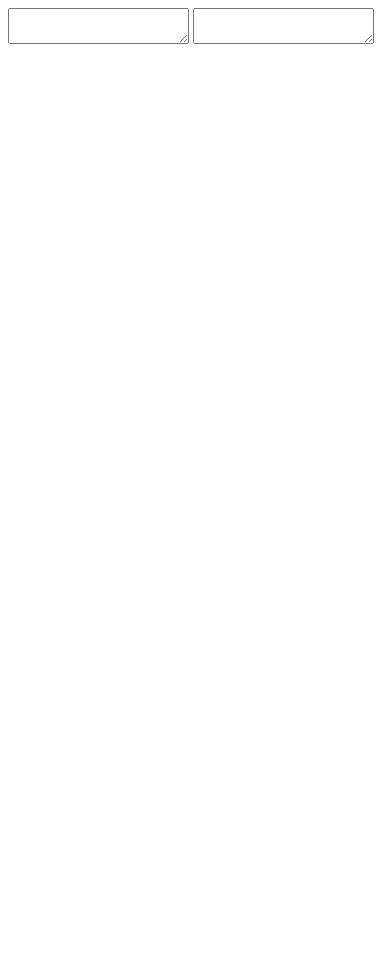
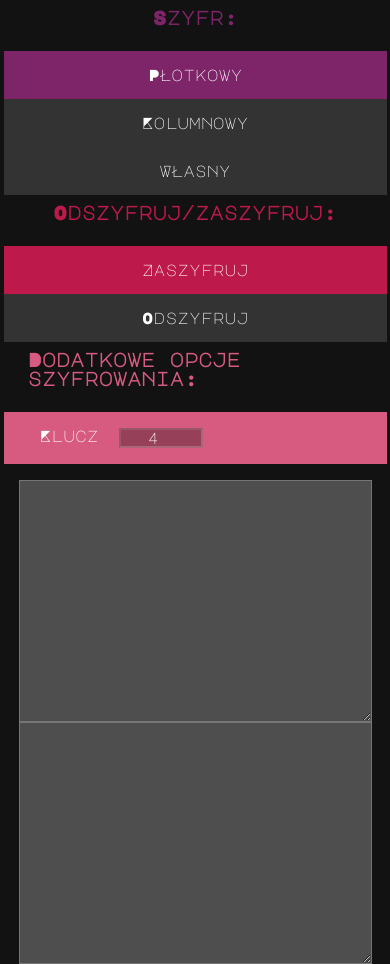
Before and after one commit to WektorX/Transposition-ciphers-App, a plain HTML site: page index.html in a window 390 px wide. Before the commit the page ends 844 px from the top, so only its background shows below. Drawn offline with Linux system fonts and the light colour scheme.

Commit message:
UI added

```diff
--- a/Main.js
+++ b/Main.js
@@ -1,12 +1,112 @@
-main = function(){
+main = function () {
 
+
+    // Configure output textarea
     var output = document.getElementById("output");
     output.innerText = "";
 
+    // Setup input textarea
     var input = document.getElementById("input");
-    input.addEventListener("input", (event) =>{
-        var rail = new RailFenceCipher();
-        rail.encrypt(event.target.value, 4)
+    input.addEventListener("input", (event) => {
+        if (encrypt) {
+            encryptionAlgorithm.encrypt(event.target.value, options)
+        }
+        else {
+            encryptionAlgorithm.decrypt(event.target.value, options)
+        }
     })
 
+    // Choose encryption algorithm - default RailFence
+    var encryptionAlgorithm = new RailFenceCipher();
+    var options = 4;
+    var algorithms = document.getElementsByClassName("alg_menu--item");
+
+    //Options - by defaulr railfence options are displayed
+    var railfenceOptions = document.getElementById("railfence");
+    railfenceOptions.style.display = "flex";
+    var columnOptions = document.getElementById("column");
+    var ownOptions = document.getElementById("own")
+
+    for (let i = 0; i < algorithms.length; i++) {
+
+        let a = algorithms[i];
+        // add listener on click - change algotithm
+        a.addEventListener("click", function (e) {
+
+            //remove highlight
+            for (let j = 0; j < algorithms.length; j++) {
+                algorithms[j].classList.remove("alg-selected")
+            }
+
+            //add highlight to chosen element
+            a.classList.add("alg-selected");
+            let value = a.innerText;
+
+            // choose algorithm and hide and show alg options
+            switch (value) {
+                case "Płotkowy":
+                    encryptionAlgorithm = new RailFenceCipher();
+                    hideAndShow(railfenceOptions, [columnOptions, ownOptions])
+                    break;
+                case "Kolumnowy":
+                    encryptionAlgorithm = new RailFenceCipher();
+                    hideAndShow(columnOptions, [railfenceOptions, ownOptions])
+                    break;
+                case "Własny":
+                    encryptionAlgorithm = new RailFenceCipher();
+                    hideAndShow(ownOptions, [railfenceOptions, columnOptions])
+                    break;
+            }
+
+        })
+    }
+
+    //Select actions - encrypt or decrypt the message
+    var encrypt = true;
+    var actions = document.getElementsByClassName("action_menu--item");
+    for (let i = 0; i < actions.length; i++) {
+
+        let a = actions[i];
+
+        a.addEventListener("click", function (e) {
+
+            for (let j = 0; j < actions.length; j++) {
+                actions[j].classList.remove("act-selected")
+            }
+
+            a.classList.add("act-selected");
+            let value = a.innerText;
+
+            encrypt = (value == "Zaszyfruj");
+
+        })
+    }
+
+
+    //Listeners for all options
+
+    var railfenceKey = document.getElementById("railKey");
+    railfenceKey.addEventListener("change", (event) => {
+        options = event.target.value;
+        if (encrypt) {
+            encryptionAlgorithm.encrypt(input.value, options);
+        }
+        else {
+            encryptionAlgorithm.decrypt(input.value, options);
+        }
+    })
+
+
+
 }
+
+
+
+hideAndShow = function (show, hide) {
+    show.style.display = "flex";
+
+    for (let i = 0; i < hide.length; i++) {
+        h = hide[i];
+        h.style.display = "none"
+    }
+}
--- a/RailFenceCipher.js
+++ b/RailFenceCipher.js
@@ -33,7 +33,6 @@ class RailFenceCipher {
             }
         }
         output.innerText = encryptedMsg;
-        this.decrypt(encryptedMsg, 4)
     }
 
     decrypt(encMsg, rail){
@@ -53,7 +52,7 @@ class RailFenceCipher {
         var pong = 1;
         let step = 0;
         for (let i = 0; i < encdMsgLength; i++) {
-            decryptionTable[step][i] = "x";
+            decryptionTable[step][i] = "+";
             step += pong;
             if (step == rail || step == -1) {
                 pong *= -1;
@@ -65,7 +64,7 @@ class RailFenceCipher {
         var counter = 0;
         for (let i = 0; i < rail; i++) {
             for (let j = 0; j < encdMsgLength; j++) {
-                if (decryptionTable[i][j] == "x") {
+                if (decryptionTable[i][j] == "+") {
                     decryptionTable[i][j] = encMsg.charAt(counter);
                     counter += 1;
                 }
@@ -80,7 +79,8 @@ class RailFenceCipher {
                 }
             }
         }
-        console.log(message)
+
+        output.innerText = message;
     }
 
 }
--- a/index.html
+++ b/index.html
@@ -4,12 +4,50 @@
         <meta charset="UTF-8">
         <meta http-equiv="X-UA-Compatible" content="IE=edge">
         <meta name="viewport" content="width=device-width, initial-scale=1.0">
+        <link rel="stylesheet" href="style.css">
         <script src="Main.js"></script>
         <script src="RailFenceCipher.js"></script>
         <title>Document</title>
     </head>
+    <body>
         <body onload="main()">
+
+
+
+        <div class="container">
+            <h2 class="instructions alg-inst">Szyfr:</h2>
+            <div class="alg_menu">
+                <div class="alg_menu--item alg-selected" >Płotkowy </div>
+                <div class="alg_menu--item"> Kolumnowy </div>
+                <div class="alg_menu--item"> Własny </div>
+            </div>
+            <h2 class="instructions act-inst">Odszyfruj/zaszyfruj:</h2>
+            <div class="action_menu">
+                <div class="action_menu--item act-selected">Zaszyfruj </div>
+                <div class="action_menu--item">Odszyfruj </div>
+
+            </div>
+            <h2 class="instructions opt-inst">Dodatkowe opcje szyfrowania:</h2>
+            <div class="option_menu">
+                <div class="option_menu--item" id="railfence">
+                    <label for="railfence">Klucz</label><input type="number" name="railfence" id="railKey" value="4" min="2">
+                </div>
+
+                <div class="option_menu--item" id="column">
+                    <label for="column">Column</label><input type="number" name="column" id="columnKey" value="4">
+                </div>
+
+                <div class="option_menu--item" id="own">
+                    <label for="own">Własny</label><input type="number" name="own" id="ownKey" value="4">
+                </div>
+            </div>
+
+            <div class="main">
                 <textarea name="input" id="input"> </textarea>
-    <textarea name="output" id ="output"></textarea>
+                <textarea name="output" id="output"></textarea>
+            </div>
+
+        </div>
+
     </body>
 </html>
--- /dev/null
+++ b/style.css
@@ -0,0 +1,161 @@
+@font-face {
+    font-family: Mali;
+    src: url(./static/Mali-SemiBold.ttf);
+}
+
+@font-face {
+    font-family: Major;
+    src: url(./static/MajorMonoDisplay-Regular.ttf);
+}
+
+* {
+    margin: 0;
+    padding: 0;
+
+}
+
+body {
+    background-color: #121212;
+    font-family: Major;
+}
+
+
+.container {
+    margin: 0 auto;
+    /* background-color: red; */
+    width: 90%;
+    height: 100%;
+    display: flex;
+    flex-direction: column;
+    justify-content: center;
+    align-items: center;
+}
+
+.alg_menu,
+.action_menu,
+.option_menu,
+.main {
+    display: flex;
+    width: 100%;
+    flex-direction: row;
+    flex-grow: 6;
+    padding: 1rem 1rem 0 1rem;
+    justify-content: space-between;
+    align-items: center;
+    font-size: 1.5rem;
+}
+
+.alg_menu--item,
+.action_menu--item {
+    display: flex;
+    flex-direction: column;
+    flex-grow: 1;
+    background-color: rgba(255, 255, 255, 0.14);
+    padding: 1rem;
+    text-align: center;
+    color: white;
+    width: 100%;
+}
+
+.alg_menu--item:hover {
+    cursor: pointer;
+    background-color: #7E2569;
+    transition: ease-out 1s;
+}
+
+.alg-selected {
+    background-color: #7E2569;
+}
+
+.action_menu--item:hover {
+    cursor: pointer;
+    background-color: #BD1A4B;
+    transition: ease-out 1s;
+}
+
+.act-selected {
+    background-color: #BD1A4B;
+}
+
+input {
+    background-color: rgba(0, 0, 0, 0.3);
+    border-color: rgba(255, 255, 255, 0.2);
+    color: white;
+    font-size: 1.5rem;
+    text-align: center;
+    font-family: Major;
+
+}
+
+label {
+    font-size: 1.5rem;
+    color: white;
+    padding: 0 20px;
+}
+
+input[name=railfence] {
+    width: 80px;
+    text-align: center;
+}
+
+.option_menu--item {
+    width: 100%;
+    background-color: #d75b80;
+    padding: 1rem;
+    display: none;
+}
+
+.instructions {
+    padding: 0.5rem;
+    font-size: 2rem;
+}
+
+.act-inst {
+    color: #BD1A4B;
+}
+
+.alg-inst {
+    color: #7E2569;
+}
+
+.opt-inst {
+    color: #d75b80;
+}
+
+.main>textarea {
+    width: 100%;
+    height: 15rem;
+    background: rgba(255, 255, 255, 0.25);
+    font-size: 1.25rem;
+    font-family: Mali;
+    color: white;
+}
+
+.main>textarea:focus {
+    border: none;
+    color: white;
+}
+
+
+@media screen and (max-width: 760px) {
+
+    .alg_menu,
+    .action_menu,
+    .option_menu,
+    .main {
+        flex-direction: column;
+        font-size: 1rem;
+    }
+
+    .instructions{
+        font-size: 1.2rem;
+    }
+
+    label {
+        font-size: 1rem;
+    }
+    input {
+        font-size: 1rem;
+
+    }
+}
```
Also changed, not shown: static/MajorMonoDisplay-Regular.ttf (added), static/Mali-Bold.ttf (added), static/Mali-BoldItalic.ttf (added), static/Mali-ExtraLight.ttf (added), static/Mali-ExtraLightItalic.ttf (added), static/Mali-Italic.ttf (added), static/Mali-Light.ttf (added), static/Mali-LightItalic.ttf (added), static/Mali-Medium.ttf (added), static/Mali-MediumItalic.ttf (added), static/Mali-Regular.ttf (added), static/Mali-SemiBold.ttf (added), static/Mali-SemiBoldItalic.ttf (added), static/OFL.txt (added). Lines whose indentation alone changed are shown as unchanged.
